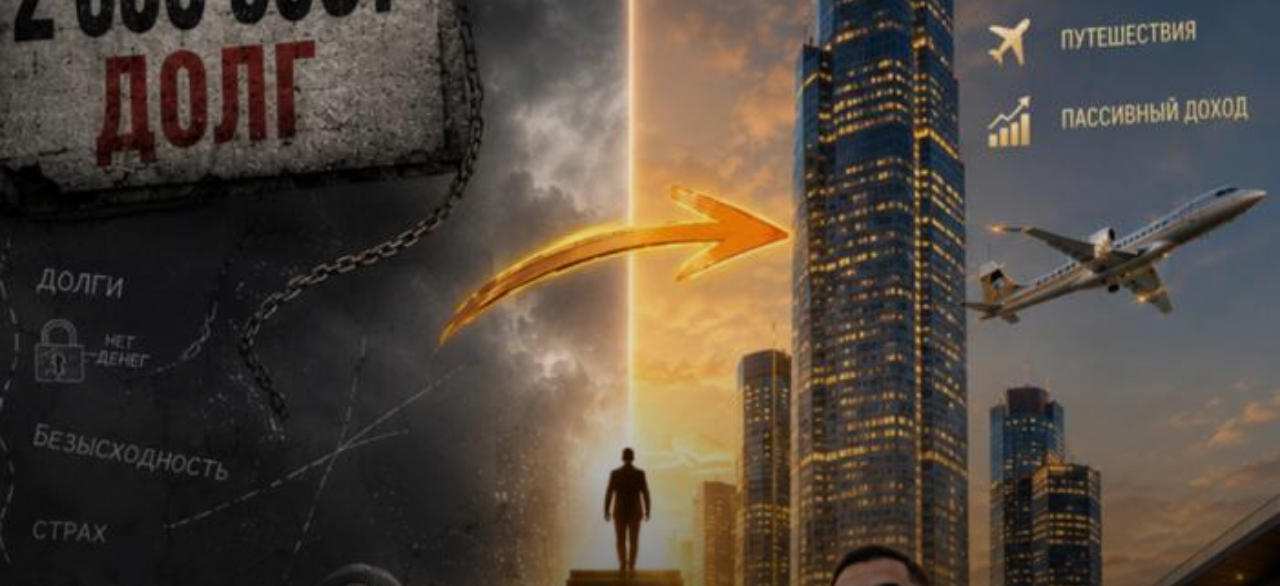
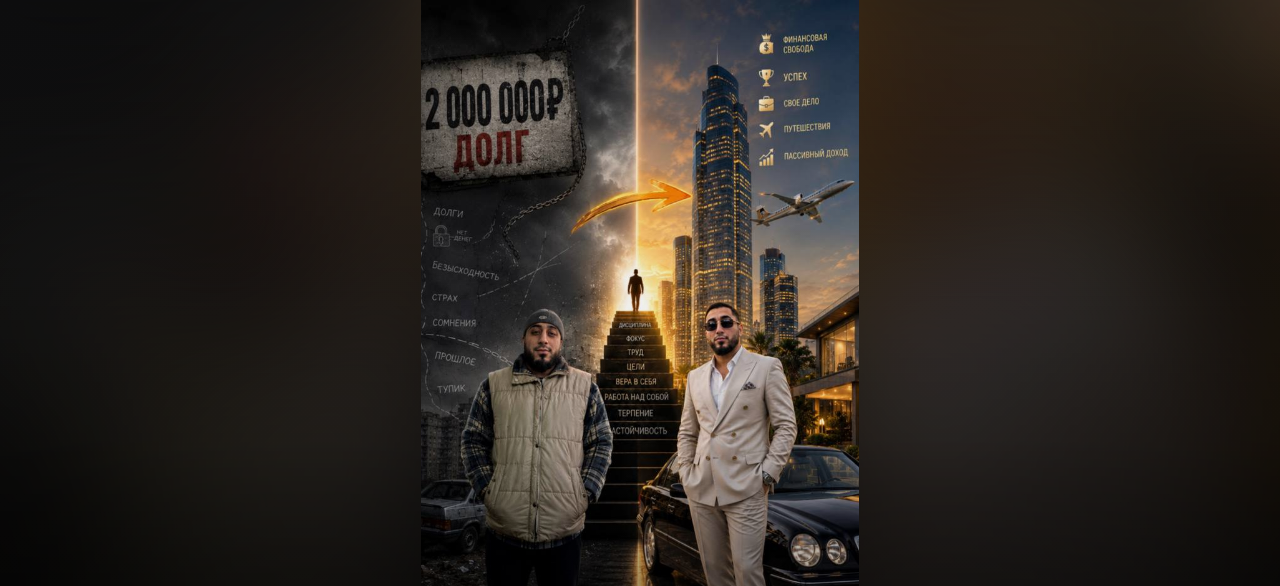
Before and after one commit to ibragim007k/life-page, a plain HTML site: page index.html in a window 1280 px wide. Shown: the top 586 px of the page. Drawn offline with Linux system fonts and the light colour scheme.

Commit message:
Исправить обрезку hero-фото на широких экранах
object-fit: cover растягивал вертикальное фото так, что на
десктопе оставалось видно ~30% его высоты — терялась половина
сюжета. Теперь object-fit: contain показывает фото целиком на
любом экране, а по бокам/сверху-снизу его дополняет та же
размытая версия, что уже служит фоном всего сайта — экран
всё равно выглядит заполненным, но без обрезки.

```diff
--- a/style.css
+++ b/style.css
@@ -154,8 +154,8 @@ body {
   display: block;
   width: 100%;
   height: 100%;
-  object-fit: cover;
-  object-position: center 22%;
+  object-fit: contain;
+  object-position: center center;
 }
 
 .hero__scrim {
@@ -165,8 +165,8 @@ body {
   background: linear-gradient(
     180deg,
     rgba(0, 0, 0, 0.05) 0%,
-    rgba(0, 0, 0, 0.1) 45%,
-    rgba(0, 0, 0, 0.88) 100%
+    rgba(0, 0, 0, 0.05) 55%,
+    rgba(0, 0, 0, 0.82) 100%
   );
 }
 
```
